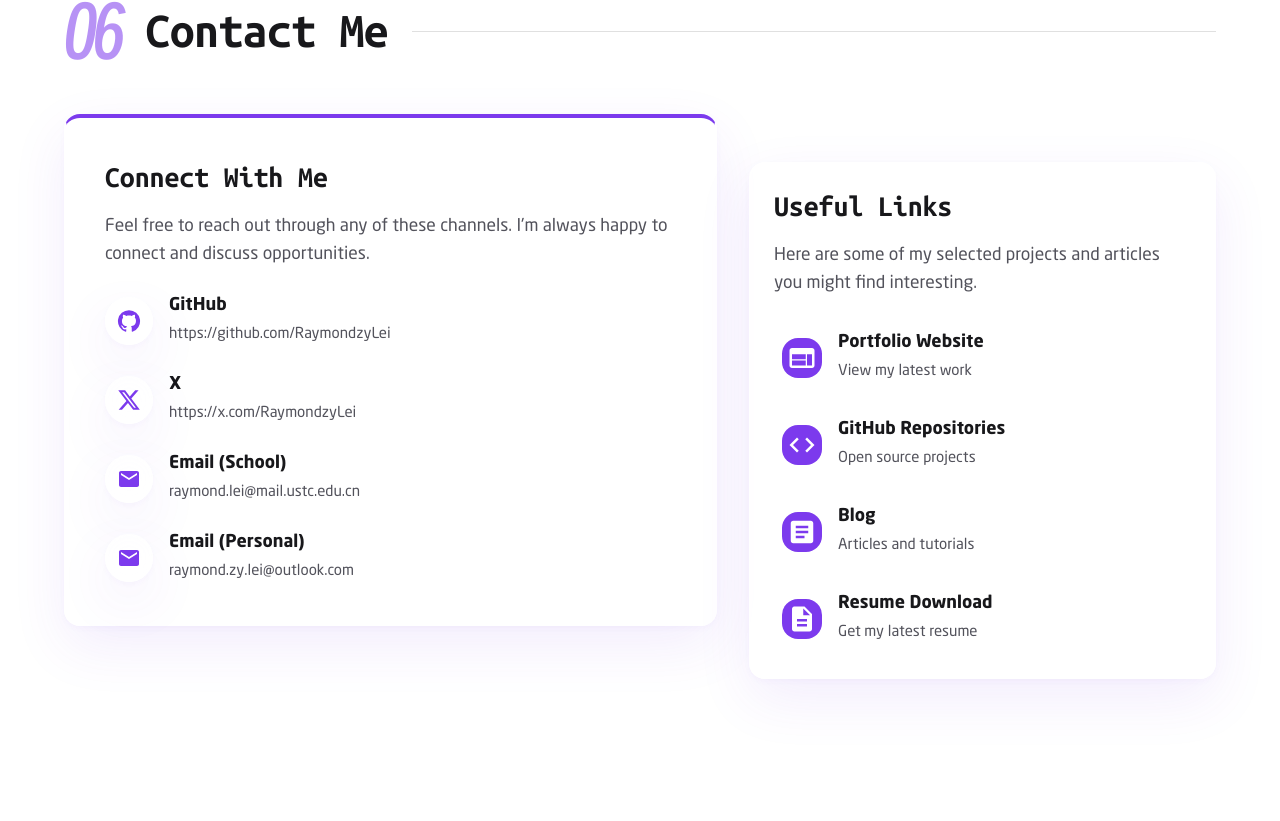
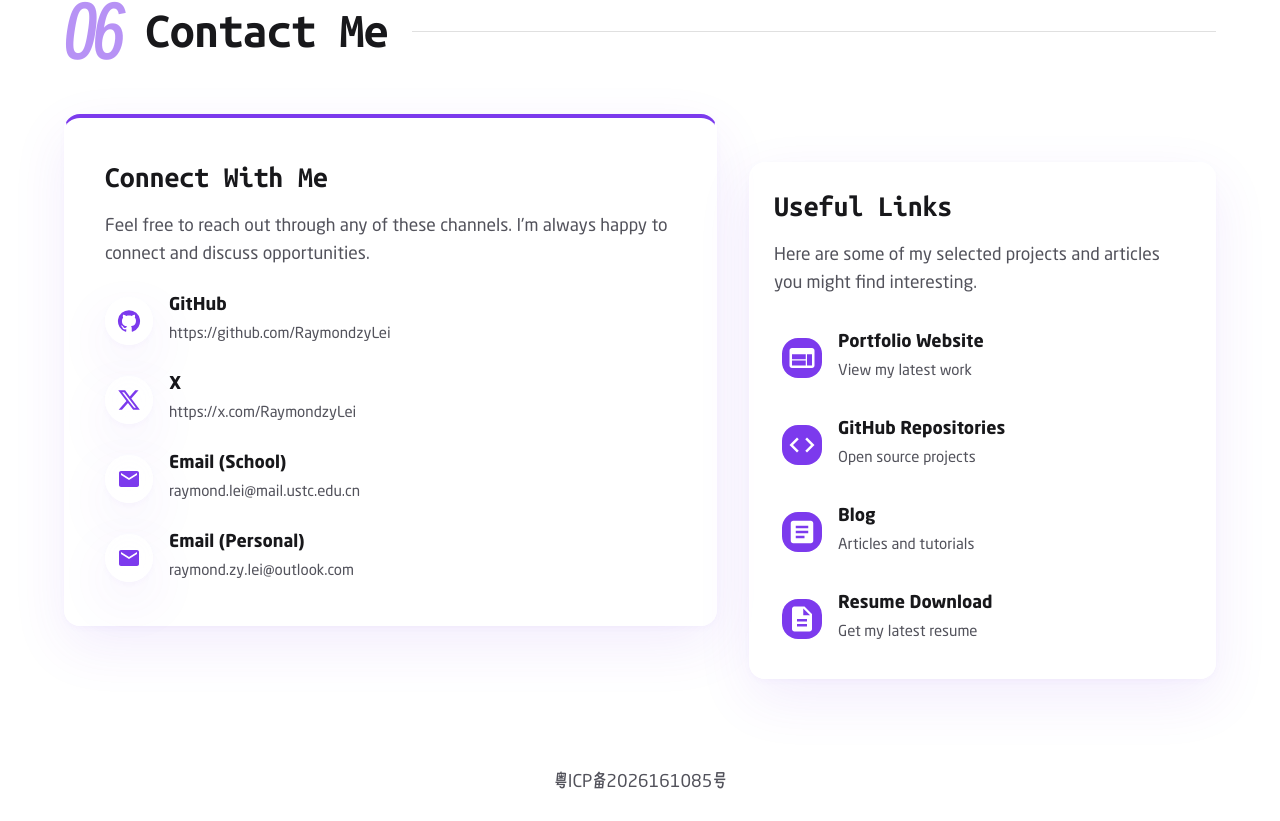
Before and after one commit to RaymondzyLei/RaymondzyLei.github.io, a React (Vite) app: page / in a window 1280 px wide. Shown: the part 6242-7063 px from the top of the page. Before the commit the page ends 6985 px from the top, so only its background shows below. Built offline with nearby package versions, Linux system fonts and the light colour scheme; a web font is replaced by a local one.

Commit message:
feat: add linked ICP filing number to site footer

```diff
--- a/src/components/Layout.tsx
+++ b/src/components/Layout.tsx
@@ -1,5 +1,6 @@
 import React from 'react';
 import Box from '@mui/material/Box';
+import Link from '@mui/material/Link';
 import { useTranslation } from 'react-i18next';
 import { BackgroundOrbs } from './BackgroundOrbs';
 import { Navbar } from './layout/Navbar';
@@ -13,9 +14,9 @@ interface LayoutProps {
 }
 
 /**
- * Page shell: sticky glass Navbar, the drifting background orbs, the main
- * content slot, and the fixed back-to-top button. All interactive pieces
- * (nav, language, theme, back-to-top) own their own state in sub-components.
+ * Page shell: sticky glass Navbar, drifting background orbs, main content,
+ * back-to-top button, and filing footer. All interactive pieces (nav,
+ * language, theme, back-to-top) own their own state in sub-components.
  */
 export const Layout: React.FC<LayoutProps> = ({ children, isNotFound = false }) => {
   const { t } = useTranslation();
@@ -67,6 +68,21 @@ export const Layout: React.FC<LayoutProps> = ({ children, isNotFound = false })
       </Box>
       {!isNotFound && <ScrollHint />}
       <BackToTopButton />
+      <Box
+        component="footer"
+        sx={{ px: 2, py: 3, textAlign: 'center', '@media print': { display: 'none' } }}
+      >
+        <Link
+          href="https://beian.miit.gov.cn/"
+          target="_blank"
+          rel="noopener noreferrer"
+          variant="body2"
+          color="text.secondary"
+          underline="hover"
+        >
+          {t('layout.icpFiling')}
+        </Link>
+      </Box>
     </Box>
   );
 };
--- a/src/i18n/en.json
+++ b/src/i18n/en.json
@@ -15,7 +15,8 @@
     "toggleTheme": "Toggle dark mode",
     "openMenu": "Open navigation menu",
     "backToTop": "Back to top",
-    "skipToContent": "Skip to content"
+    "skipToContent": "Skip to content",
+    "icpFiling": "粤ICP备2026161085号"
   },
   "hero": {
     "title": "Hi, I'm",
--- a/src/i18n/zh.json
+++ b/src/i18n/zh.json
@@ -15,7 +15,8 @@
     "toggleTheme": "切换暗色模式",
     "openMenu": "打开导航菜单",
     "backToTop": "返回顶部",
-    "skipToContent": "跳转到主要内容"
+    "skipToContent": "跳转到主要内容",
+    "icpFiling": "粤ICP备2026161085号"
   },
   "hero": {
     "title": "你好，我是",
```
Also changed, not shown: 1 other file (tests, documents, lock files or other folders).
